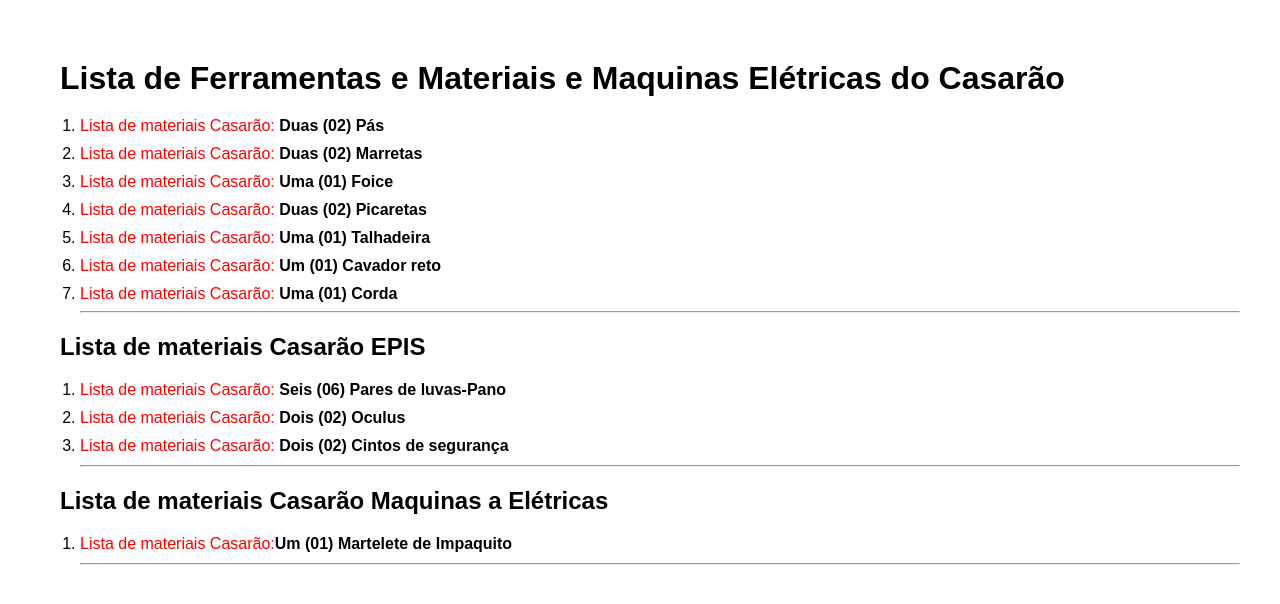
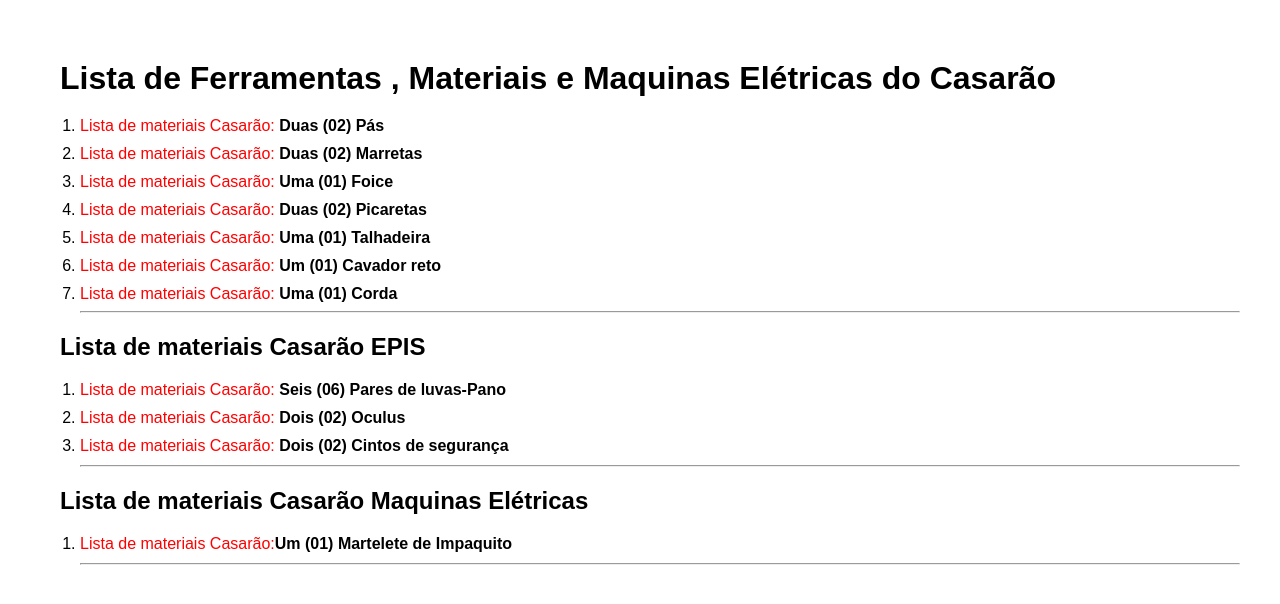
Before and after one commit to MarcosVinicius007/Lista-Casar-o, a plain HTML site: page index.html in a window 1280 px wide. Drawn offline with Linux system fonts and the light colour scheme.

Commit message:
Update index.html

```diff
--- a/index.html
+++ b/index.html
@@ -46,7 +46,7 @@
     </style>
 </head>
 <body>
-    <h1>Lista de Ferramentas e Materiais e Maquinas Elétricas do Casarão</h1>
+    <h1>Lista de Ferramentas , Materiais e Maquinas Elétricas do Casarão</h1>
     <ol>
         <li class="item"><span class="urgent">Lista de materiais Casarão:</span> <b>Duas (02) Pás</b></li>
         <li class="item"><span class="urgent">Lista de materiais Casarão:</span> <b>Duas (02) Marretas</b>
@@ -67,7 +67,7 @@
         <hr>
     </ol>
 
-    <h2>Lista de materiais Casarão Maquinas a Elétricas</h2>
+    <h2>Lista de materiais Casarão Maquinas Elétricas</h2>
     <ol>
     <li class="item"><span class="urgent">Lista de materiais Casarão:</span><b>Um (01) Martelete de Impaquito</b></li>
 
```
